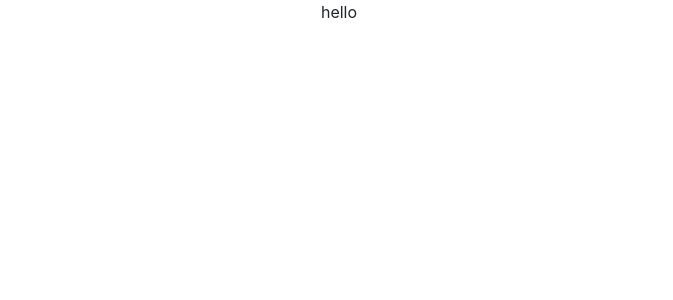
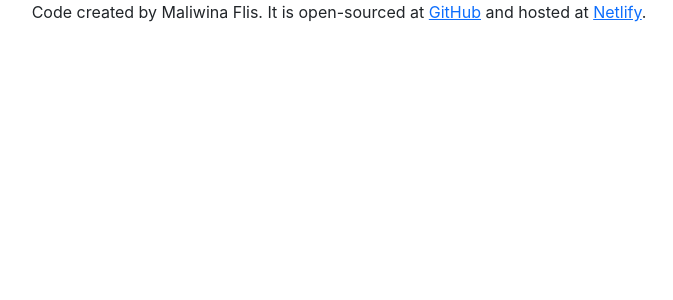
Before and after one commit to Malva86/dictionary-project, a React (Create React App) app: page / in a window 1280 px wide. Shown: the top 300 px of the page, without its empty margins (301-974 px from the left). Built offline with nearby package versions, Linux system fonts and the light colour scheme.

Commit message:
Host at github and netlify

```diff
--- a/src/App.js
+++ b/src/App.js
@@ -3,7 +3,12 @@ import "./App.css";
 function App() {
   return (
     <div className="App">
-      <p>hello</p>
+      <p>
+        Code created by Maliwina Flis. It is open-sourced at{" "}
+        <a href="https://github.com/Malva86/dictionary-project">GitHub</a> and
+        hosted at{" "}
+        <a href="https://fluffy-parfait-f22f58.netlify.app/">Netlify</a>.
+      </p>
     </div>
   );
 }
```
